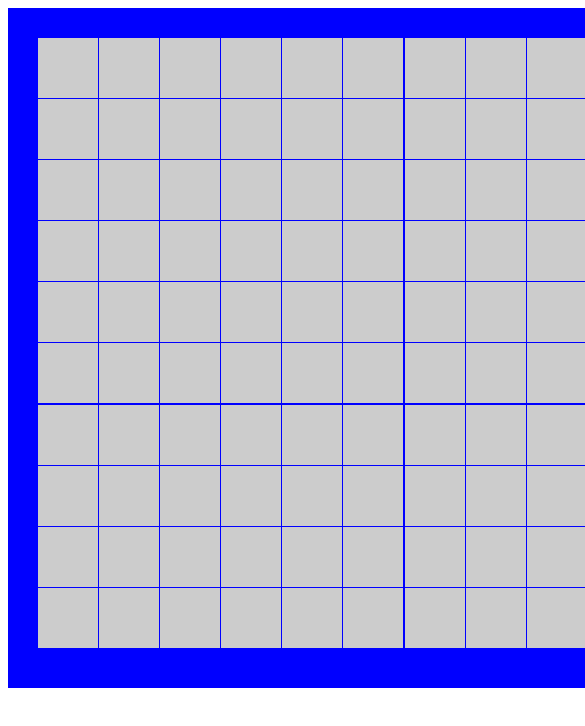
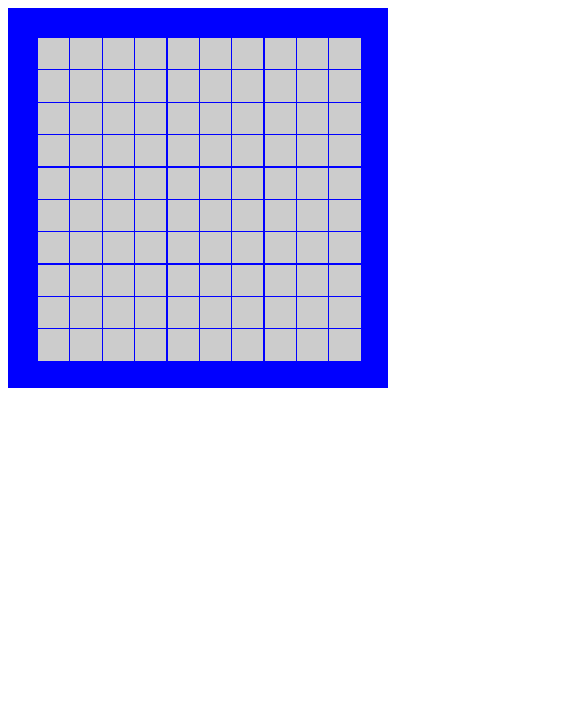
Before and after one commit to AndrasGardos/connect5, a React app in the folder frontend/: page / in a window 390 px wide. Shown: the top 726 px of the page, 585 px wide, since content can reach past the window. Built offline with nearby package versions, Linux system fonts and the light colour scheme.

Commit message:
make board responsive

```diff
--- a/frontend/src/Board.css
+++ b/frontend/src/Board.css
@@ -1,10 +1,10 @@
 .board {
     display: grid;
-    grid-template-columns: repeat(10, 60px);
-    grid-template-rows: repeat(10, 60px);
-    gap: 1.1px;
-    width: 620px;
-    height: 620px;
+    grid-template-columns: repeat(10, 8vmin);
+    grid-template-rows: repeat(10, 8vmin);
+    gap: 1.2px;
+    width: 82vmin;
+    height: 82vmin;
     margin: 0 auto;
     padding: 30px;
 }
@@ -14,7 +14,7 @@
     display: flex;
     justify-content: center;
     align-items: center;
-    font-size: 30px;
+    font-size: 4vmin;
     font-weight: bold;
 }
 
```
Also changed, not shown: 1 other file.
